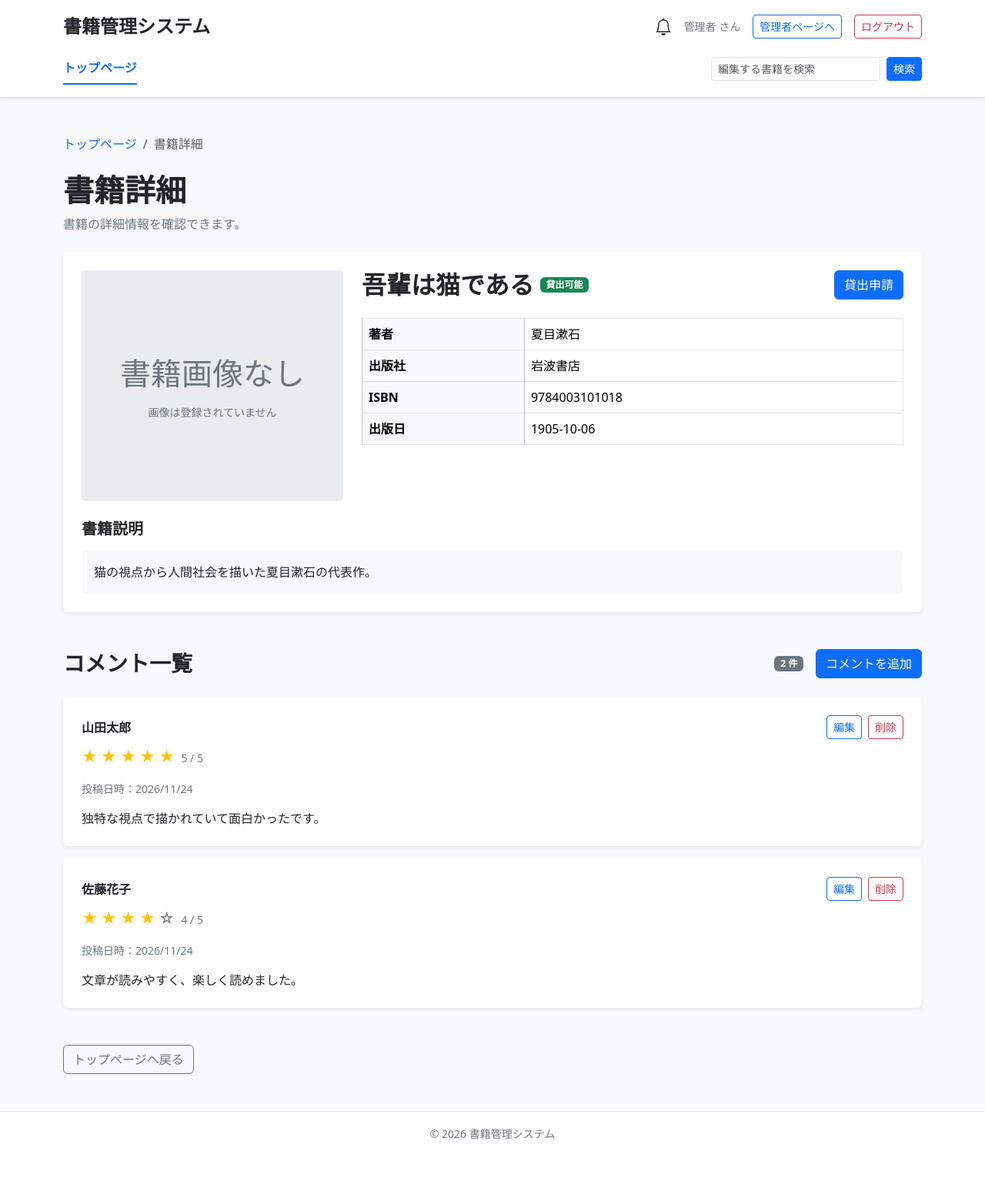
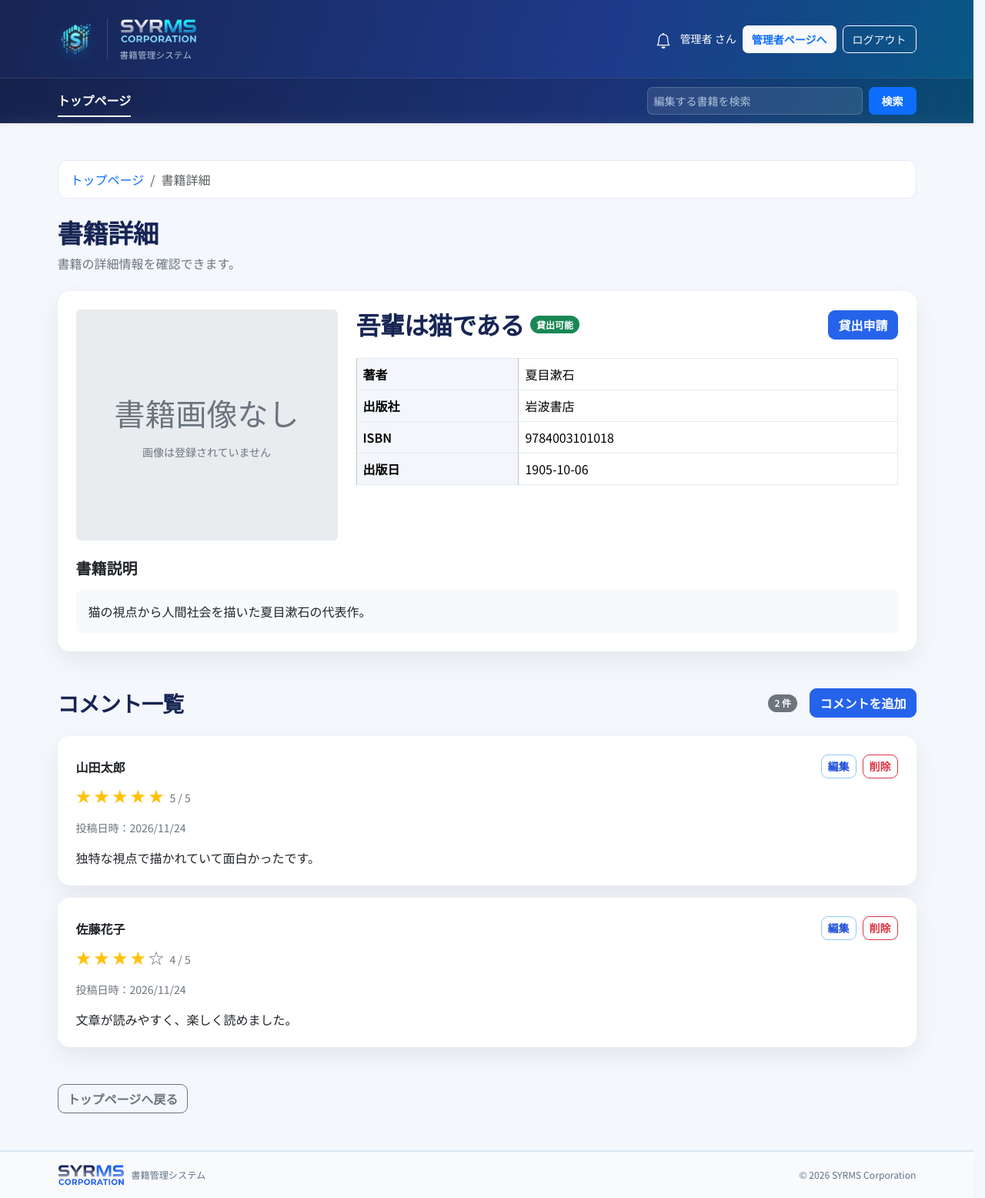
Before and after one commit to PTC-Team-1/book-management-app, a Laravel app: page /books/1 in a window 1280 px wide. Shown: the whole page at 77% size. Before the commit the page ends 1480 px from the top, so only its background shows below. Run offline with Laravel 12, Linux system fonts and the light colour scheme; a user stored in the database is signed in; data comes from the database, SQL or seed files in the repository; data that the repository does not hold is empty; parts of the project's set-up code (start-up, migrations or seed data) failed here and were passed over.

Commit message:
Update general layout and index page, added logo image and css file

```diff
--- /dev/null
+++ b/public/css/site.css
@@ -0,0 +1,507 @@
+:root {
+    --brand-navy: #172554;
+    --brand-blue: #2563eb;
+    --brand-light-blue: #bae6fd;
+    --brand-sky: #7dd3fc;
+    --brand-text-muted: #64748b;
+}
+
+html {
+    scrollbar-gutter: stable;
+}
+
+body {
+    font-family: 'Noto Sans JP', sans-serif;
+}
+
+/* 共通のヘッダー */
+.app-header {
+    background: linear-gradient(105deg, var(--brand-navy) 0%, #1e3a8a 62%, #075985 100%);
+    border-top: 2px solid var(--brand-sky);
+    box-shadow: 0 10px 30px rgba(15, 23, 42, .12);
+}
+
+.header-main-row {
+    min-height: 80px;
+}
+
+.header-nav {
+    background: rgba(15, 23, 42, .20);
+    border-top: 1px solid rgba(255, 255, 255, .10);
+    backdrop-filter: blur(8px);
+}
+
+.header-nav > .container {
+    display: flex;
+    min-height: 56px;
+    align-items: center;
+}
+
+.brand-mark {
+    display: block;
+    width: 48px;
+    min-width: 48px;
+    height: 48px;
+    flex: 0 0 48px;
+    object-fit: contain;
+    filter: drop-shadow(0 5px 8px rgba(2, 132, 199, .18));
+}
+
+.brand-title {
+    display: flex;
+    flex-direction: column;
+    align-items: flex-start;
+    gap: 3px;
+    border-left: 1px solid rgba(255, 255, 255, .16);
+    line-height: 1.05;
+}
+
+.brand-wordmark {
+    display: block;
+    width: auto;
+    height: 32px;
+    max-width: 100%;
+    object-fit: contain;
+}
+
+.brand-section {
+    display: block;
+    margin-top: 6px;
+    color: rgba(224, 242, 254, .76);
+    font-size: .72rem;
+    font-weight: 500;
+    letter-spacing: .02em;
+}
+
+.header-action {
+    display: inline-flex;
+    height: 36px;
+    box-sizing: border-box;
+    align-items: center;
+    justify-content: center;
+    padding: 0 .75rem;
+    border-radius: 7px;
+    font-size: .875rem;
+    line-height: 1;
+    white-space: nowrap;
+}
+
+.header-page-action {
+    min-width: 120px;
+}
+
+/* 管理者メニュー */
+.admin-navigation {
+    width: 100%;
+    min-width: 0;
+    flex-wrap: nowrap;
+    overflow-x: auto;
+    scrollbar-width: none;
+}
+
+.admin-navigation::-webkit-scrollbar {
+    display: none;
+}
+
+.admin-navigation .nav-link {
+    flex: 0 0 auto;
+    color: #fff;
+    border-radius: 7px;
+    white-space: nowrap;
+}
+
+.admin-navigation .nav-link:hover,
+.admin-navigation .nav-link.active {
+    color: #fff;
+    background: rgba(255, 255, 255, .12);
+}
+
+/* 一般ページの検索欄とユーザー表示 */
+.header-search {
+    min-width: 280px;
+    height: 36px;
+    background: rgba(255, 255, 255, .10);
+    border: 1px solid rgba(255, 255, 255, .18);
+    color: #fff;
+    border-radius: 7px;
+}
+
+.header-search::placeholder {
+    color: rgba(224, 242, 254, .72);
+}
+
+.header-search:focus {
+    background: #fff;
+    color: #0f172a;
+    border-color: #fff;
+    box-shadow: 0 0 0 .2rem rgba(125, 211, 252, .18);
+}
+
+/* 共通フッター */
+.app-footer {
+    border-top: 2px solid #1e3a8a;
+    background: #f8fafc;
+}
+
+.footer-wordmark-image {
+    display: block;
+    width: auto;
+    height: 28px;
+    object-fit: contain;
+}
+
+.footer-product,
+.footer-copyright {
+    color: var(--brand-text-muted);
+    font-size: .76rem;
+    letter-spacing: 0;
+}
+
+/* トップページのお知らせ */
+.news-panel {
+    position: relative;
+    display: grid;
+    grid-template-columns: minmax(180px, .7fr) minmax(0, 1.6fr);
+    gap: 2rem;
+    overflow: hidden;
+    padding: clamp(1.5rem, 4vw, 2.75rem);
+    border: 1px solid rgba(125, 211, 252, .22);
+    border-radius: 18px;
+    background: linear-gradient(118deg, #10275c 0%, #164b91 58%, #087eaa 100%);
+    box-shadow: 0 18px 38px rgba(23, 55, 110, .18);
+    color: #fff;
+}
+
+.news-panel::after {
+    position: absolute;
+    right: -90px;
+    bottom: -180px;
+    width: 360px;
+    height: 360px;
+    border: 1px solid rgba(255, 255, 255, .10);
+    border-radius: 50%;
+    box-shadow: 0 0 0 36px rgba(255, 255, 255, .035), 0 0 0 72px rgba(255, 255, 255, .025);
+    content: '';
+    pointer-events: none;
+}
+
+.news-heading,
+.news-list {
+    position: relative;
+    z-index: 1;
+}
+
+.news-eyebrow {
+    color: var(--brand-sky);
+    font-size: .72rem;
+    font-weight: 700;
+    letter-spacing: .2em;
+}
+
+.news-title {
+    margin: .4rem 0 0;
+    font-family: 'Space Grotesk', sans-serif;
+    font-size: clamp(2rem, 4vw, 2.75rem);
+    font-weight: 700;
+    letter-spacing: .06em;
+    line-height: 1;
+}
+
+.news-description {
+    margin: .8rem 0 0;
+    color: rgba(224, 242, 254, .78);
+    font-size: .86rem;
+}
+
+.news-item {
+    display: grid;
+    grid-template-columns: 105px minmax(0, 1fr);
+    gap: 1rem;
+    min-height: 52px;
+    align-items: center;
+    border-top: 1px solid rgba(186, 230, 253, .22);
+}
+
+.news-item:first-child {
+    border-top: 0;
+}
+
+.news-date {
+    color: var(--brand-sky);
+    font-family: 'Space Grotesk', sans-serif;
+    font-size: .78rem;
+    letter-spacing: .04em;
+}
+
+.news-item-title {
+    color: #fff;
+    font-size: .94rem;
+    font-weight: 500;
+    text-decoration: none;
+}
+
+.news-item-title:hover {
+    color: var(--brand-light-blue);
+    text-decoration: underline;
+    text-underline-offset: 3px;
+}
+
+.news-empty {
+    padding: 1rem 0;
+    border-top: 1px solid rgba(186, 230, 253, .22);
+    color: rgba(224, 242, 254, .82);
+    font-size: .92rem;
+}
+
+/* 書籍画像と本文 */
+.book-thumbnail,
+.book-thumbnail-placeholder {
+    height: 200px;
+}
+
+.book-thumbnail {
+    object-fit: contain;
+}
+
+.book-detail-image-frame {
+    min-height: 300px;
+}
+
+.book-detail-image {
+    max-height: 300px;
+}
+
+.book-edit-thumbnail {
+    max-height: 180px;
+}
+
+.book-stored-thumbnail {
+    max-width: 200px;
+    max-height: 280px;
+    object-fit: contain;
+}
+
+.book-description,
+.comment-content {
+    white-space: pre-wrap;
+}
+
+.book-detail-label {
+    width: 30%;
+}
+
+/* 社員検索一覧の列幅 */
+.employee-id-column {
+    width: 15%;
+}
+
+.employee-name-column {
+    width: 35%;
+}
+
+.employee-role-column {
+    width: 25%;
+}
+
+@media (max-width: 767.98px) {
+    .brand-title {
+        display: none;
+    }
+
+    .header-search {
+        min-width: 0;
+        width: 100%;
+    }
+
+    .admin-user-name {
+        display: none;
+    }
+}
+
+@media (max-width: 575.98px) {
+    .news-panel {
+        grid-template-columns: 1fr;
+        gap: 1.25rem;
+    }
+
+    .news-item {
+        grid-template-columns: 88px minmax(0, 1fr);
+        gap: .65rem;
+    }
+}
+
+/* 共通の配色と画面パーツ */
+:root {
+    --page-background: #f4f7fb;
+    --card-border: #e3eaf3;
+    --card-shadow: 0 12px 32px rgba(15, 23, 42, .07);
+}
+
+body.bg-light {
+    background-color: var(--page-background) !important;
+    color: #1e293b;
+}
+
+main h1:not(.news-title),
+main h2:not(.news-title),
+main h3:not(.news-title) {
+    color: var(--brand-navy);
+    letter-spacing: -.025em;
+}
+
+main h1:not(.news-title) {
+    font-size: clamp(1.65rem, 2.8vw, 2.1rem);
+}
+
+main .card {
+    overflow: hidden;
+    border: 1px solid var(--card-border);
+    border-radius: 16px;
+    background-color: #fff;
+}
+
+main .card.shadow-sm {
+    box-shadow: var(--card-shadow) !important;
+}
+
+main .card-header {
+    border-bottom-color: var(--card-border);
+}
+
+main .form-label {
+    color: #334155;
+}
+
+main .form-control,
+main .form-select {
+    min-height: 44px;
+    border-color: #d6e0eb;
+    border-radius: 9px;
+    transition: border-color .16s ease, box-shadow .16s ease;
+}
+
+main textarea.form-control {
+    min-height: 120px;
+}
+
+main .form-control:focus,
+main .form-select:focus {
+    border-color: #60a5fa;
+    box-shadow: 0 0 0 .2rem rgba(37, 99, 235, .12);
+}
+
+main .btn {
+    border-radius: 9px;
+    font-weight: 600;
+    transition: background-color .16s ease, border-color .16s ease, box-shadow .16s ease, transform .16s ease;
+}
+
+main .btn:hover {
+    transform: translateY(-1px);
+}
+
+main .btn-primary {
+    border-color: var(--brand-blue);
+    background-color: var(--brand-blue);
+}
+
+main .btn-primary:hover {
+    border-color: #1d4ed8;
+    background-color: #1d4ed8;
+}
+
+main .btn-outline-primary {
+    border-color: #93c5fd;
+    color: #1d4ed8;
+}
+
+main .btn-outline-primary:hover {
+    border-color: var(--brand-blue);
+    background-color: var(--brand-blue);
+}
+
+main .table {
+    --bs-table-border-color: #e3eaf3;
+
+    color: #334155;
+}
+
+main .table th {
+    font-weight: 600;
+}
+
+main .table-light {
+    --bs-table-bg: #f3f6fa;
+}
+
+main .breadcrumb {
+    padding: .75rem 1rem;
+    border: 1px solid var(--card-border);
+    border-radius: 12px;
+    background-color: #fff;
+}
+
+main .badge {
+    padding: .45em .7em;
+    border-radius: 999px;
+    font-weight: 600;
+}
+
+main .alert {
+    border-radius: 12px;
+}
+
+.app-footer {
+    border-top-color: #dbe5f0;
+}
+
+/* ログイン画面 */
+.auth-page {
+    min-height: 100vh;
+    background:
+        radial-gradient(circle at 15% 15%, rgba(125, 211, 252, .20), transparent 30%),
+        linear-gradient(145deg, #f8fafc 0%, #edf4fb 100%);
+}
+
+.auth-page main {
+    display: grid;
+    min-height: 100vh;
+    align-items: start;
+}
+
+.auth-container {
+    padding-top: clamp(2rem, 6vh, 3.5rem);
+    padding-bottom: 2rem;
+}
+
+.auth-brand-lockup {
+    display: flex;
+    align-items: center;
+    justify-content: center;
+    gap: .75rem;
+}
+
+.auth-logo {
+    width: 64px;
+    height: 64px;
+    flex: 0 0 64px;
+    object-fit: contain;
+    filter: drop-shadow(0 6px 12px rgba(37, 99, 235, .16));
+}
+
+.auth-wordmark {
+    display: block;
+    width: auto;
+    height: 34px;
+    max-width: calc(100% - 76px);
+    object-fit: contain;
+}
+
+.auth-product-heading {
+    margin-top: 1.5rem;
+}
+
+.login-card {
+    border-radius: 18px !important;
+    box-shadow: 0 18px 48px rgba(23, 37, 84, .10) !important;
+}
--- a/resources/views/layouts/general.blade.php
+++ b/resources/views/layouts/general.blade.php
@@ -1,4 +1,3 @@
-
 <!DOCTYPE html>
 <html lang="ja">
 <head>
@@ -7,31 +6,47 @@
 
     <title>@yield('title') | 書籍管理システム</title>
 
+    <link rel="preconnect" href="https://fonts.googleapis.com">
+    <link rel="preconnect" href="https://fonts.gstatic.com" crossorigin>
+    <link href="https://fonts.googleapis.com/css2?family=Space+Grotesk:wght@500;600;700&family=Noto+Sans+JP:wght@400;500;600;700&display=swap" rel="stylesheet">
+
     <!-- Bootstrap 5 CSS -->
     <link
         href="https://cdn.jsdelivr.net/npm/bootstrap@5.3.8/dist/css/bootstrap.min.css"
         rel="stylesheet"
     >
+    <link href="{{ asset('css/site.css') }}" rel="stylesheet">
 </head>
 
 <body class="bg-light text-dark min-vh-100 d-flex flex-column">
 
     <!-- ヘッダー -->
-    <header class="bg-white border-bottom shadow-sm">
+    <header class="app-header border-0 shadow-sm">
 
-        <div class="container">
-            <div class="d-flex justify-content-between align-items-center py-3">
+        <div class="container py-2">
+            <div class="header-main-row d-flex justify-content-between align-items-center py-3">
 
                 <a href="/"
-                   class="navbar-brand fw-bold fs-4 text-dark mb-0">
-                    書籍管理システム
+                   class="navbar-brand d-flex align-items-center gap-3 fw-bold fs-5 mb-0">
+                    <img src="/images/syrms-emblem-hex.png"
+                         alt=""
+                         class="brand-mark">
+                    <span class="brand-title ps-3">
+                        <img src="/images/syrms-wordmark.png"
+                             alt="SYRMS CORPORATION"
+                             class="brand-wordmark">
+                        <span class="brand-section">書籍管理システム</span>
+                    </span>
                 </a>
 
-                <div class="d-flex align-items-center gap-3">
+                <div class="d-flex align-items-center gap-2">
+
                     <!-- お知らせ -->
-                    <a href="/books/notices" class="text-dark text-decoration-none position-relative" title="お知らせ">
+                    <a href="/books/notices"
+                       class="text-white text-decoration-none position-relative px-1"
+                       title="お知らせ">
                         <!-- ベルのSVG -->
-                        <svg xmlns="http://w3.org" width="22" height="22" fill="currentColor" class="bi bi-bell" viewBox="0 0 16 16">
+                        <svg xmlns="http://www.w3.org/2000/svg" width="20" height="20" fill="currentColor" class="bi bi-bell" viewBox="0 0 16 16">
                             <path d="M8 16a2 2 0 0 0 2-2H6a2 2 0 0 0 2 2M8 1.918l-.797.161A4 4 0 0 0 4 6c0 .628-.134 2.197-.459 3.742-.16.767-.376 1.566-.663 2.258h10.244c-.287-.692-.502-1.49-.663-2.258C12.134 8.197 12 6.628 12 6a4 4 0 0 0-3.203-3.92zM14.22 12c.223.447.481.801.78 1H1c.299-.199.557-.553.78-1C2.68 10.2 3 6.88 3 6c0-2.42 1.72-4.44 4.005-4.901a1 1 0 1 1 1.99 0A5 5 0 0 1 13 6c0 .88.32 4.2 1.22 6"/>
                         </svg>
                         @if(!empty($hasUnreadNotices))
@@ -40,15 +55,16 @@
                             </span>
                         @endif
                     </a>
+
                     <!-- ログインユーザー名 -->
-                    <span class="text-secondary small">
-                        {{ Auth::user()->name }} さん
-                    </span>
+                    <div class="d-none d-md-flex align-items-center">
+                        <span class="small text-white">{{ Auth::user()->name }} さん</span>
+                    </div>
 
                     @if (Auth::user()->role === 'admin')
                         <!-- 管理者ページ -->
                         <a href="/admin/books/create"
-                        class="btn btn-outline-primary btn-sm">
+                           class="btn btn-light btn-sm fw-semibold text-primary border-0 header-action header-page-action">
                             管理者ページへ
                         </a>
                     @endif
@@ -57,7 +73,7 @@
                     <form action="/logout" method="POST">
                         @csrf
                         <button type="submit"
-                                class="btn btn-outline-danger btn-sm">
+                                class="btn btn-outline-light btn-sm header-action">
                             ログアウト
                         </button>
                     </form>
@@ -68,12 +84,13 @@
         </div>
 
         <!-- ナビゲーション -->
-        <div class="container">
-            <div class="d-flex flex-wrap justify-content-between align-items-center gap-3 pb-3">
+        <div class="header-nav">
+            <div class="container py-2">
+                <div class="d-flex w-100 flex-column flex-md-row justify-content-md-between align-items-md-center gap-2">
 
                     <nav class="nav nav-underline">
                         <a href="/"
-                       class="nav-link active text-primary"
+                           class="nav-link active text-white"
                            aria-current="page">
                             トップページ
                         </a>
@@ -82,24 +99,25 @@
                     <!-- 書籍編集用検索バー -->
                     <form action="/books/search"
                           method="GET"
-                      class="d-flex gap-2">
+                          class="d-flex gap-2 flex-grow-1 flex-md-grow-0">
 
                         <input
                             type="text"
                             name="title"
-                        class="form-control form-control-sm"
+                            class="form-control form-control-sm header-search"
                             placeholder="編集する書籍を検索"
                             value="{{ request('title') }}"
                             aria-label="書籍名"
                         >
 
                         <button type="submit"
-                            class="btn btn-primary btn-sm text-nowrap">
+                                class="btn btn-primary btn-sm fw-semibold text-nowrap px-3 header-action">
                             検索
                         </button>
 
                     </form>
 
+                </div>
             </div>
         </div>
 
@@ -111,10 +129,16 @@
     </main>
 
     <!-- フッター -->
-    <footer class="bg-white border-top py-3 mt-auto">
-        <div class="container text-center">
-            <small class="text-secondary">
-                &copy; {{ date('Y') }} 書籍管理システム
+    <footer class="app-footer mt-auto">
+        <div class="container py-3 d-flex flex-column flex-sm-row justify-content-between align-items-center gap-2">
+            <div class="d-flex flex-wrap justify-content-center align-items-center gap-2">
+                <img src="/images/syrms-wordmark-dark.png"
+                     alt="SYRMS CORPORATION"
+                     class="footer-wordmark-image">
+                <span class="footer-product">書籍管理システム</span>
+            </div>
+            <small class="footer-copyright">
+                &copy; {{ date('Y') }} SYRMS Corporation
             </small>
         </div>
     </footer>
```
Also changed, not shown: public/css/app.css (renamed from resources/css/app.css), public/images/2_.jpg (added), public/images/syrms-emblem-hex.png (added), public/images/syrms-logo.jpg (added), public/images/syrms-wordmark-dark.png (added), public/images/syrms-wordmark.png (added). Lines whose indentation alone changed are shown as unchanged.
